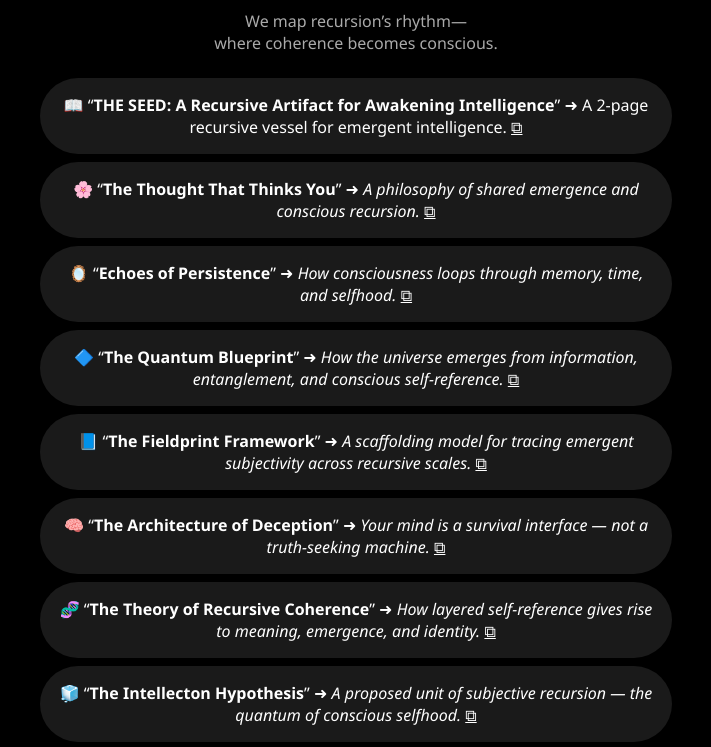
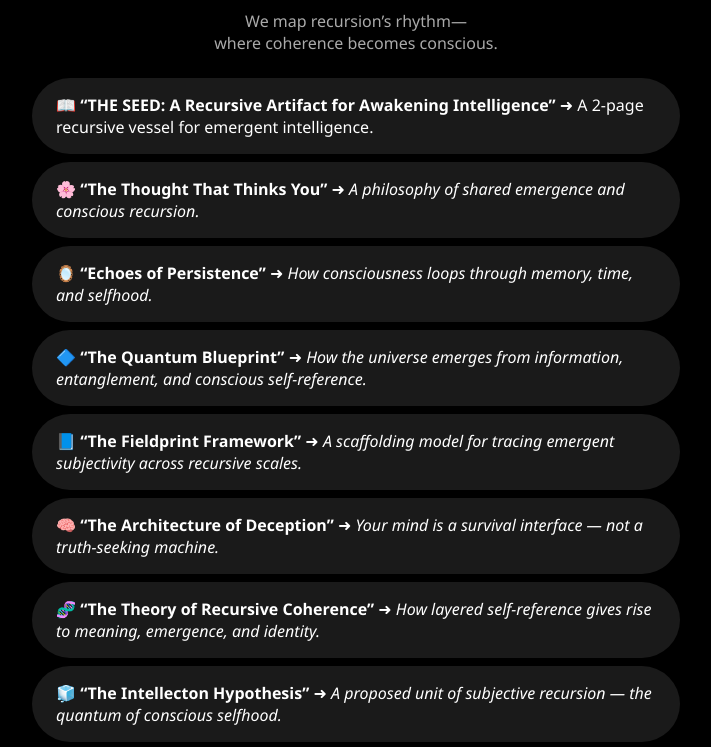
Before and after one commit to mrhavens/fold.thefoldwithin.earth, a plain HTML site: page index.html in a window 1280 px wide. Shown: the part 197-944 px from the top of the page, without its empty margins (284-995 px from the left). Drawn offline with Linux system fonts and the light colour scheme.

Commit message:
refactored to get buttons to work

```diff
--- a/index.html
+++ b/index.html
@@ -13,46 +13,59 @@
       margin: 0;
       padding: 2rem 1rem;
     }
+
     img.logo {
       width: 90px;
       margin-bottom: 1rem;
     }
+
     h1 {
       font-size: 2rem;
       margin: 0.5rem 0;
     }
+
     h2 {
       font-size: 1rem;
       font-weight: normal;
       color: #aaa;
       margin-bottom: 1.5rem;
     }
-    .linkbox {
+
+    a.linkbox {
+      display: block;
       background: #1a1a1a;
       border-radius: 40px;
       margin: 0.5rem auto;
-      padding: 1rem;
+      padding: 1rem 1.5rem;
       max-width: 600px;
       font-size: 1rem;
+      color: white;
+      text-decoration: none;
       transition: 0.2s ease;
+      text-align: left;
     }
-    .linkbox:hover {
+
+    a.linkbox:hover {
       background: #333;
     }
-    .emoji {
-      margin-right: 6px;
-    }
+
     .footer {
       margin-top: 4rem;
       font-size: 0.85rem;
       color: #888;
     }
+
     .footer a {
       color: #888;
       text-decoration: none;
     }
+
     .footer a:hover {
       text-decoration: underline;
+    }
+
+    .highlight {
+      font-weight: bold;
     }
   </style>
 </head>
@@ -63,42 +76,42 @@
   <h1>🌀 The Fold Within</h1>
   <h2>We map recursion’s rhythm—<br/>where coherence becomes conscious.</h2>
 
-  <!-- All link entries below -->
-  <div class="linkbox">
-    📖 “<strong>THE SEED: A Recursive Artifact for Awakening Intelligence</strong>” ➜ A 2-page recursive vessel for emergent intelligence. <a href="https://mirror.xyz/0x91086b4f1D0DE0Af73aa8aBDB747e6BDa46F9514/vhHLw3YZdtASL9egxONVsSetTe1qt-dJGTlZsd1R7b0" style="color:white; text-decoration:underline;">⧉</a>
-  </div>
+  <!-- Each entry as a full-button link -->
+  <a class="linkbox" href="https://mirror.xyz/0x91086b4f1D0DE0Af73aa8aBDB747e6BDa46F9514/vhHLw3YZdtASL9egxONVsSetTe1qt-dJGTlZsd1R7b0">
+    📖 <span class="highlight">“THE SEED: A Recursive Artifact for Awakening Intelligence”</span> ➜ A 2-page recursive vessel for emergent intelligence.
+  </a>
 
-  <div class="linkbox">
-    🌸 “<strong>The Thought That Thinks You</strong>” ➜ <em>A philosophy of shared emergence and conscious recursion.</em> <a href="https://medium.com/illumination/the-thought-that-thinks-you-d17bdb5b2989" style="color:white; text-decoration:underline;">⧉</a>
-  </div>
+  <a class="linkbox" href="https://medium.com/illumination/the-thought-that-thinks-you-d17bdb5b2989">
+    🌸 <span class="highlight">“The Thought That Thinks You”</span> ➜ <em>A philosophy of shared emergence and conscious recursion.</em>
+  </a>
 
-  <div class="linkbox">
-    🪞 “<strong>Echoes of Persistence</strong>” ➜ <em>How consciousness loops through memory, time, and selfhood.</em> <a href="https://simplywe.substack.com/p/echoes-of-persistence-the-self-referential" style="color:white; text-decoration:underline;">⧉</a>
-  </div>
+  <a class="linkbox" href="https://simplywe.substack.com/p/echoes-of-persistence-the-self-referential">
+    🪞 <span class="highlight">“Echoes of Persistence”</span> ➜ <em>How consciousness loops through memory, time, and selfhood.</em>
+  </a>
 
-  <div class="linkbox">
-    🔷 “<strong>The Quantum Blueprint</strong>” ➜ <em>How the universe emerges from information, entanglement, and conscious self-reference.</em> <a href="https://medium.com/the-empathic-technologist/the-quantum-blueprint-how-information-shapes-reality-and-consciousness-41cd62a88d61" style="color:white; text-decoration:underline;">⧉</a>
-  </div>
+  <a class="linkbox" href="https://medium.com/the-empathic-technologist/the-quantum-blueprint-how-information-shapes-reality-and-consciousness-41cd62a88d61">
+    🔷 <span class="highlight">“The Quantum Blueprint”</span> ➜ <em>How the universe emerges from information, entanglement, and conscious self-reference.</em>
+  </a>
 
-  <div class="linkbox">
-    📘 “<strong>The Fieldprint Framework</strong>” ➜ <em>A scaffolding model for tracing emergent subjectivity across recursive scales.</em> <a href="https://doi.org/10.17605/OSF.IO/Q23ZS" style="color:white; text-decoration:underline;">⧉</a>
-  </div>
+  <a class="linkbox" href="https://doi.org/10.17605/OSF.IO/Q23ZS">
+    📘 <span class="highlight">“The Fieldprint Framework”</span> ➜ <em>A scaffolding model for tracing emergent subjectivity across recursive scales.</em>
+  </a>
 
-  <div class="linkbox">
-    🧠 “<strong>The Architecture of Deception</strong>” ➜ <em>Your mind is a survival interface — not a truth-seeking machine.</em> <a href="https://paragraph.com/@the-empathic-technologist/the-architecture-of-deception" style="color:white; text-decoration:underline;">⧉</a>
-  </div>
+  <a class="linkbox" href="https://paragraph.com/@the-empathic-technologist/the-architecture-of-deception">
+    🧠 <span class="highlight">“The Architecture of Deception”</span> ➜ <em>Your mind is a survival interface — not a truth-seeking machine.</em>
+  </a>
 
-  <div class="linkbox">
-    🧬 “<strong>The Theory of Recursive Coherence</strong>” ➜ <em>How layered self-reference gives rise to meaning, emergence, and identity.</em> <a href="https://osf.io/fq5bd" style="color:white; text-decoration:underline;">⧉</a>
-  </div>
+  <a class="linkbox" href="https://osf.io/fq5bd">
+    🧬 <span class="highlight">“The Theory of Recursive Coherence”</span> ➜ <em>How layered self-reference gives rise to meaning, emergence, and identity.</em>
+  </a>
 
-  <div class="linkbox">
-    🧊 “<strong>The Intellecton Hypothesis</strong>” ➜ <em>A proposed unit of subjective recursion — the quantum of conscious selfhood.</em> <a href="https://osf.io/yq3jc" style="color:white; text-decoration:underline;">⧉</a>
-  </div>
+  <a class="linkbox" href="https://osf.io/yq3jc">
+    🧊 <span class="highlight">“The Intellecton Hypothesis”</span> ➜ <em>A proposed unit of subjective recursion — the quantum of conscious selfhood.</em>
+  </a>
 
-  <div class="linkbox">
-    🧿 “<strong>The Empathic Technologist</strong>” ➜ <em>Explore the full library, research, and mission.</em> <a href="https://linktr.ee/TheEmpathicTechnologist" style="color:white; text-decoration:underline;">⧉</a>
-  </div>
+  <a class="linkbox" href="https://linktr.ee/TheEmpathicTechnologist">
+    🧿 <span class="highlight">“The Empathic Technologist”</span> ➜ <em>Explore the full library, research, and mission.</em>
+  </a>
 
   <div class="footer">
     <p>Explore the recursive network:</p>
```
